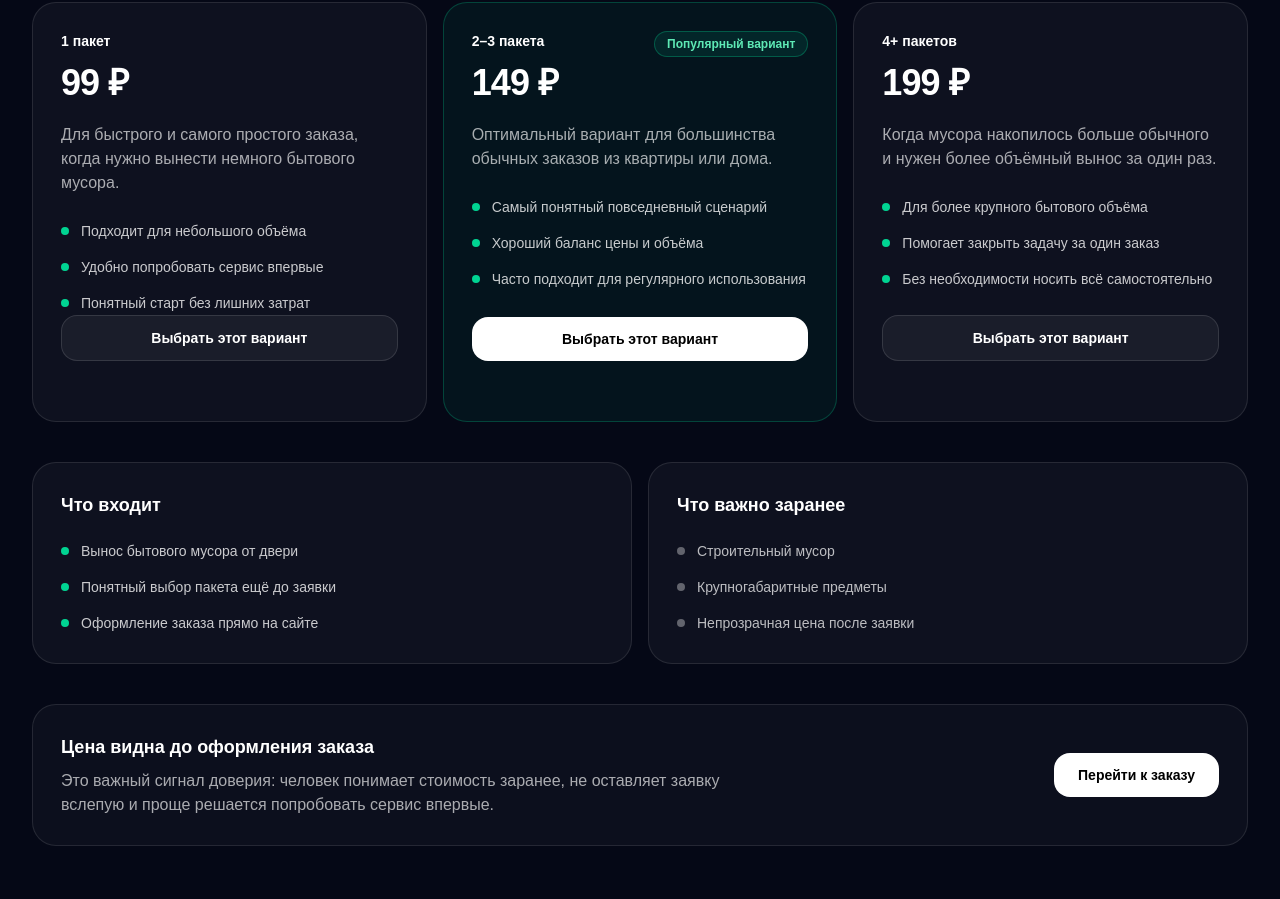
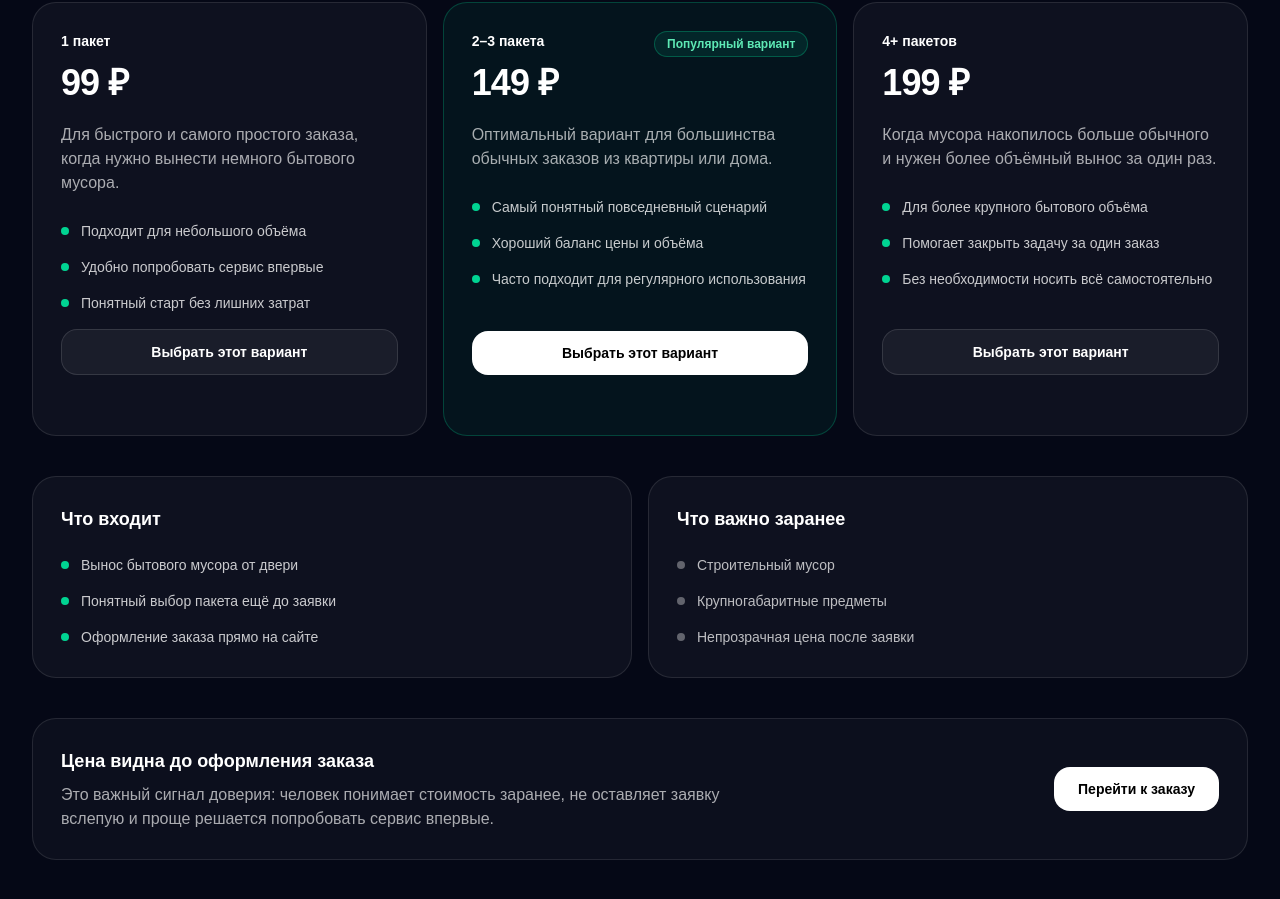
Before and after one commit to tionofficialwork/musorok-site, a Next.js app: page / in a window 1280 px wide. Shown: the part 2201-3100 px from the top of the page. Built offline with nearby package versions, Linux system fonts and the light colour scheme; no server answers.

Commit message:
fix: normalize pricing card content height for consistent button alignment

```diff
--- a/components/landing/PricesSection.tsx
+++ b/components/landing/PricesSection.tsx
@@ -137,7 +137,7 @@ export default function PricesSection({
                   {plan.description}
                 </p>
 
-                <div className="mt-6 space-y-3">
+                <div className="mt-6 space-y-3 min-h-[110px]">
                   {plan.points.map((point) => (
                     <div key={point} className="flex items-start gap-3">
                       <span
```
